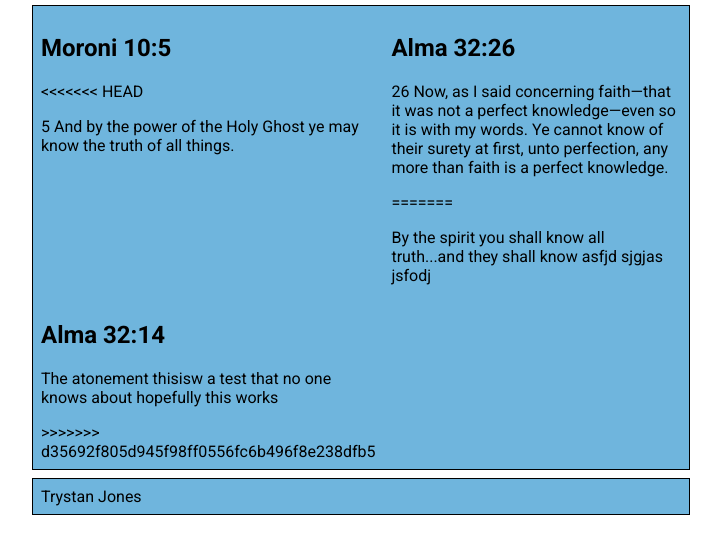
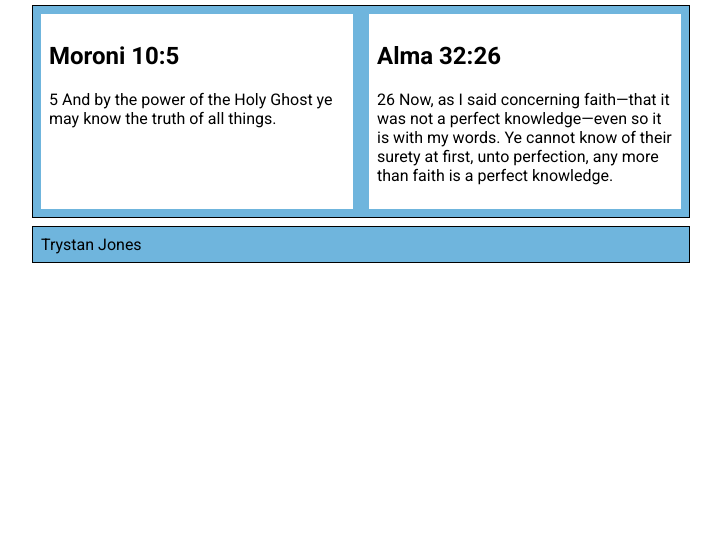
Before and after one commit to trystandj/wdd131, a plain HTML site: page week02/media-query.html in a window 1280 px wide. Shown: the part 110-664 px from the top of the page, without its empty margins (279-1000 px from the left). Drawn offline with Linux system fonts and the light colour scheme; files whose address does not match are found by name.

Commit message:
fixes 2.0

```diff
--- a/week02/media-query.html
+++ b/week02/media-query.html
@@ -19,19 +19,11 @@
     <main>
         <section>
             <h2>Moroni 10:5</h2>
-<<<<<<< HEAD
             <p>5 And by the power of the Holy Ghost ye may know the truth of all things.</p>
         </section>
         <section>
             <h2>Alma 32:26</h2>
             <p>26 Now, as I said concerning faith—that it was not a perfect knowledge—even so it is with my words. Ye cannot know of their surety at first, unto perfection, any more than faith is a perfect knowledge.</p>
-=======
-            <p>By the spirit you shall know all truth...and they shall know asfjd sjgjas jsfodj </p>
-        </section>
-        <section>
-            <h2>Alma 32:14</h2>
-            <p>The atonement thisisw a test that no one knows about hopefully this works</p>
->>>>>>> d35692f805d945f98ff0556fc6b496f8e238dfb5
         </section>
     </main>
     <footer>
--- a/week02/styles/meida-query.css
+++ b/week02/styles/meida-query.css
@@ -14,13 +14,8 @@ header, main, footer {
 main {
     display: grid;
     grid-template-columns: 1fr;
-<<<<<<< HEAD
     grid-gap: 1rem;
   }
-=======
-    column-gap: .5rem;
-}
->>>>>>> d35692f805d945f98ff0556fc6b496f8e238dfb5
 
 section {
     padding: .5rem;
```
